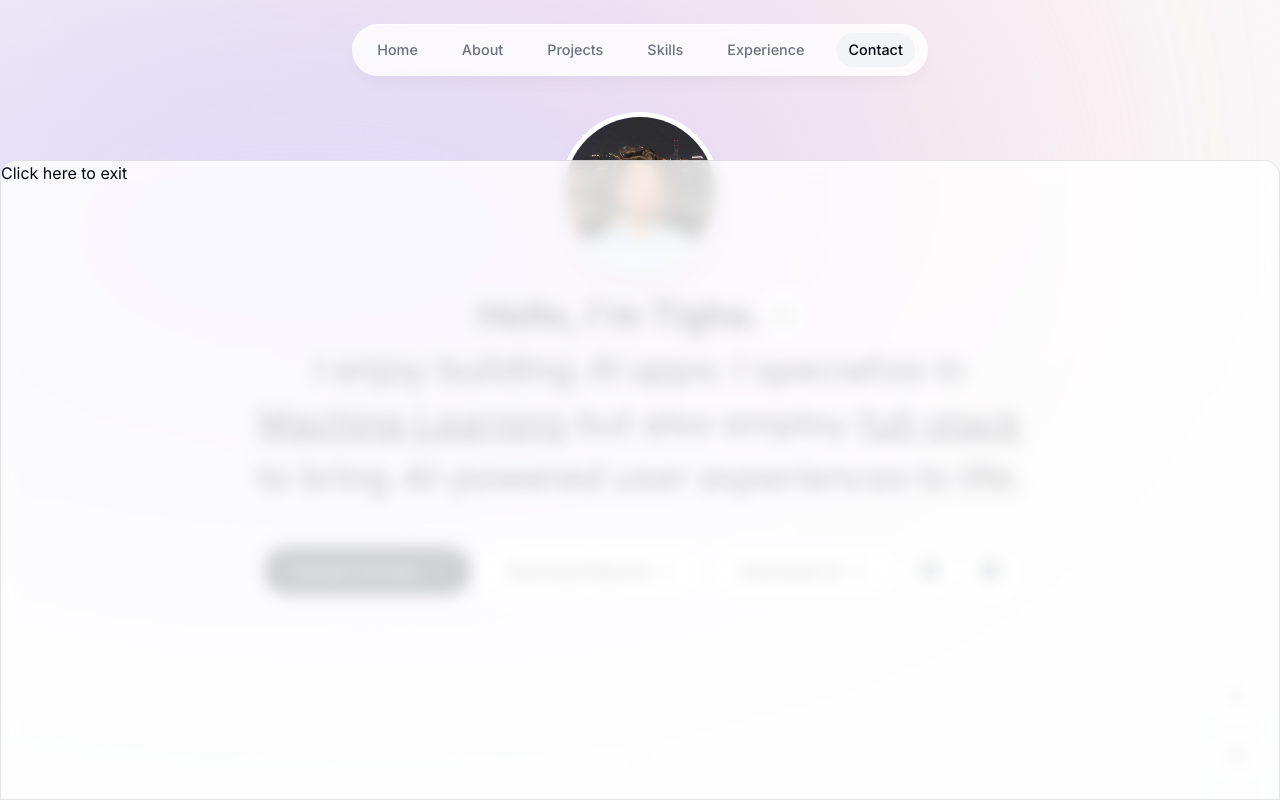
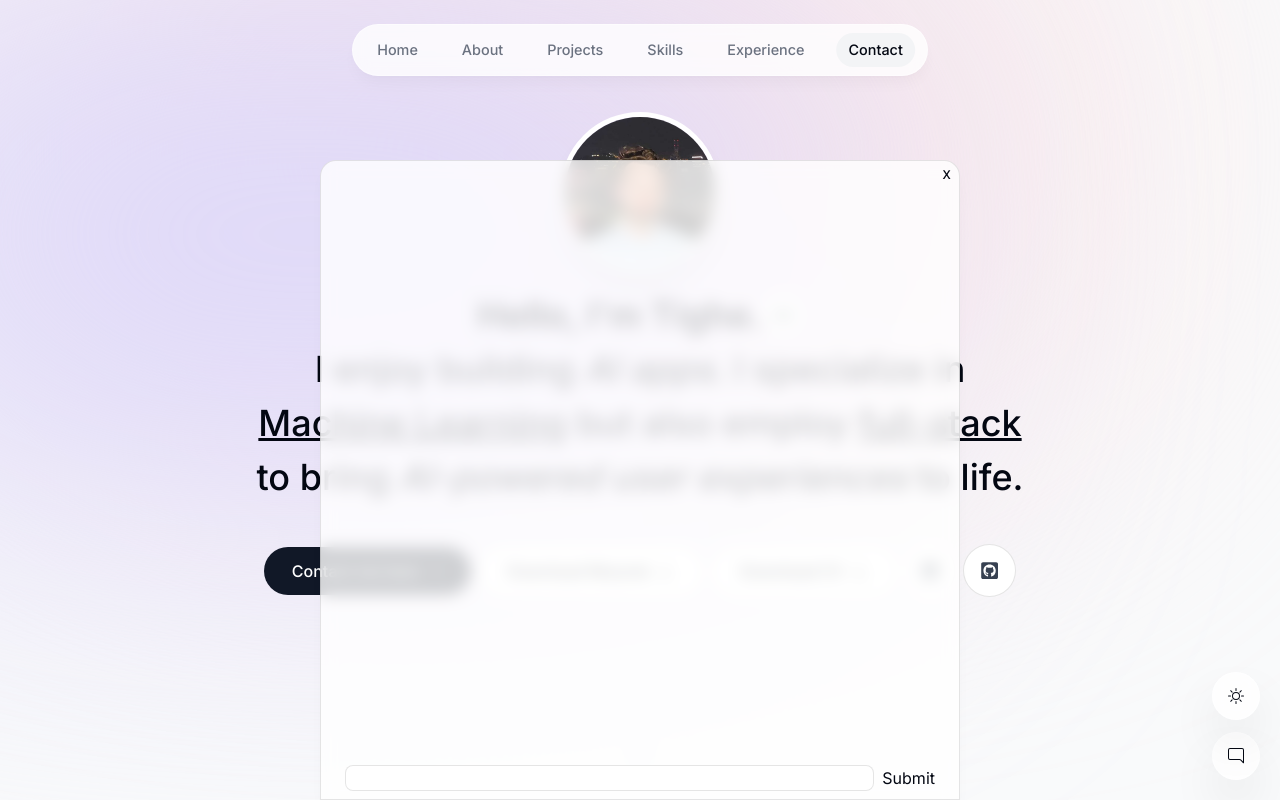
Before and after one commit to thclough/thclough.github.io, a Next.js app: page / in a window 1280 px wide. Both pictures are taken after a click on the button 1236 px from the left and 756 px from the top of the page. Shown: the top 800 px of the page. Built offline with nearby package versions, Linux system fonts and the light colour scheme.

Commit message:
chat functionality, and popper styling

```diff
--- /dev/null
+++ b/app/api/chat/route.tsx
@@ -0,0 +1,15 @@
+import { streamText, UIMessage } from "ai";
+import { groq } from "@ai-sdk/groq";
+import { TEMPLATE } from "@/lib/chatData";
+
+export async function POST(req: Request) {
+  const { messages }: { messages: UIMessage[] } = await req.json();
+
+  const result = streamText({
+    model: groq("llama-3.1-8b-instant"),
+    system: TEMPLATE,
+    messages,
+  });
+
+  return result.toDataStreamResponse();
+}
--- a/app/layout.tsx
+++ b/app/layout.tsx
@@ -31,6 +31,7 @@ export default function RootLayout({
         className={`${inter.className}
       relative bg-gray-50 text-gray-950 pt-28 sm:pt-30 dark:bg-gray-900 dark:text-gray-50 dark:text-opacity-90`}
       >
+        {/* two styles blurred circles */}
         <div className="bg-[#fbe2e3] absolute top-[-6rem] -z-10 right-[11rem] h-[31.25rem] w-[31.25rem] rounded-full blur-[10rem] sm:w-[68.75rem] dark:bg-[#946263]"></div>
         <div className="bg-[#dbd7fb] absolute top-[-1rem] -z-10 left-[-35rem] h-[31.25rem] w-[50rem] rounded-full blur-[10rem] sm:w-[68.75rem] md:left-[-33rem] lg:left-[-28rem] xl:left-[-15rem] 2xl:left-[-5rem] dark:bg-[#676394]"></div>
 
--- /dev/null
+++ b/components/chat/ChatDiv.tsx
@@ -0,0 +1,41 @@
+"use client";
+
+import { useChat } from "@ai-sdk/react";
+
+export default function ChatDiv() {
+  const { messages, input, handleInputChange, handleSubmit, status, stop } =
+    useChat({});
+
+  return (
+    <div className="relative w-full h-full flex flex-col items-end justify-end gap-4">
+      <div className="flex flex-col gap-2 overflow-y-auto w-full">
+        {messages.map((message) => (
+          <div key={message.id}>
+            {message.role === "user" ? "User: " : "AI: "}
+            {message.content}
+          </div>
+        ))}
+
+        {(status === "submitted" || status === "streaming") && (
+          <div>
+            {status === "submitted" && <span>loading</span>}
+            <button type="button" onClick={() => stop()}>
+              Stop
+            </button>
+          </div>
+        )}
+      </div>
+
+      <form onSubmit={handleSubmit} className="flex gap-2 w-full">
+        <input
+          className="px-2 rounded-lg border w-full borderBlack focus:border-black focus:outline-none transition-all dark:bg-white dark:bg-opacity-80 dark:focus:bg-opacity-100 dark:outline-none"
+          name="prompt"
+          value={input}
+          onChange={handleInputChange}
+          disabled={status !== "ready"}
+        />
+        <button type="submit">Submit</button>
+      </form>
+    </div>
+  );
+}
--- a/components/chat/ChatPopper.tsx
+++ b/components/chat/ChatPopper.tsx
@@ -3,6 +3,7 @@
 import React from "react";
 import { useChatContext } from "@/context/ChatActiveContext";
 import { motion, AnimatePresence } from "framer-motion";
+import ChatDiv from "./ChatDiv";
 
 export default function ChatPopper() {
   const { chatActive, setChatActive } = useChatContext();
@@ -12,15 +13,20 @@ export default function ChatPopper() {
       <AnimatePresence>
         {chatActive && (
           <motion.div
-            className="fixed bottom-0 left-1/2 z-10 -translate-x-1/2 max-w-[100%] h-[calc(100vh-10rem)] w-full  bg-white/80 shadow-lg shadow-black/[0.03] backdrop-blur-[0.5rem] rounded-t-2xl borderBlack"
+            className="fixed bottom-0 px-6 pb-2 pt-5 z-10 w-[min(100%,40rem)] left-1/2 -translate-x-1/2 h-[calc(100vh-10rem)] bg-white/80 shadow-lg shadow-black/[0.03] backdrop-blur-[0.5rem] rounded-t-2xl borderBlack"
             initial={{ y: "100%", x: "-50%" }}
             animate={{ y: "0", x: "-50%" }}
             transition={{ duration: 0.3, ease: "easeInOut" }}
             exit={{ y: "100%" }}
           >
-            <button onClick={() => setChatActive(false)}>
-              Click here to exit
+            <button
+              onClick={() => setChatActive(false)}
+              className="absolute top-0 right-2"
+            >
+              x
             </button>
+
+            <ChatDiv />
           </motion.div>
         )}
       </AnimatePresence>
--- a/package.json
+++ b/package.json
@@ -16,7 +16,7 @@
     "@types/node": "20.3.2",
     "@types/react": "18.2.14",
     "@types/react-dom": "18.2.6",
-    "ai": "^3.1.12",
+    "ai": "^4.2.5",
     "autoprefixer": "10.4.14",
     "class-variance-authority": "^0.7.1",
     "clsx": "^1.2.1",
```
Also changed, not shown: 1 other file (tests, documents, lock files or other folders).
